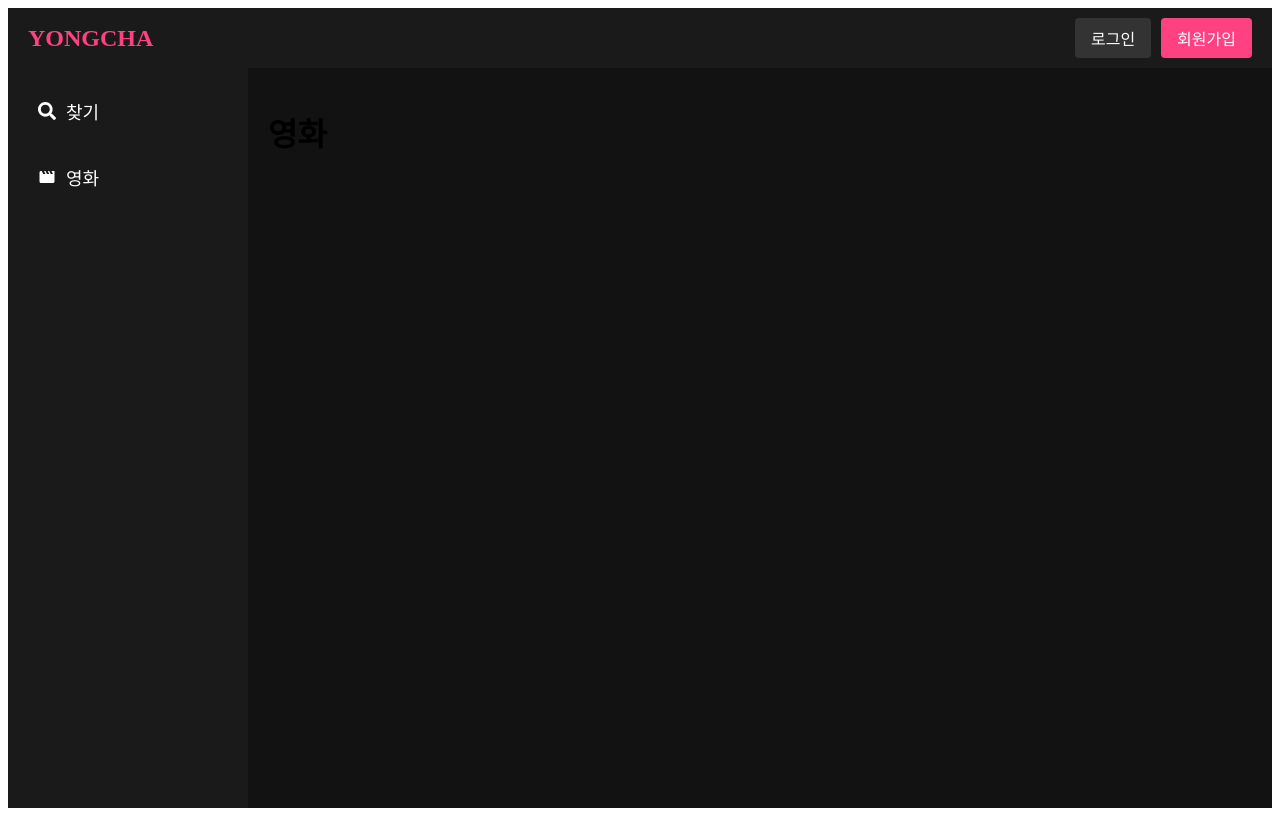
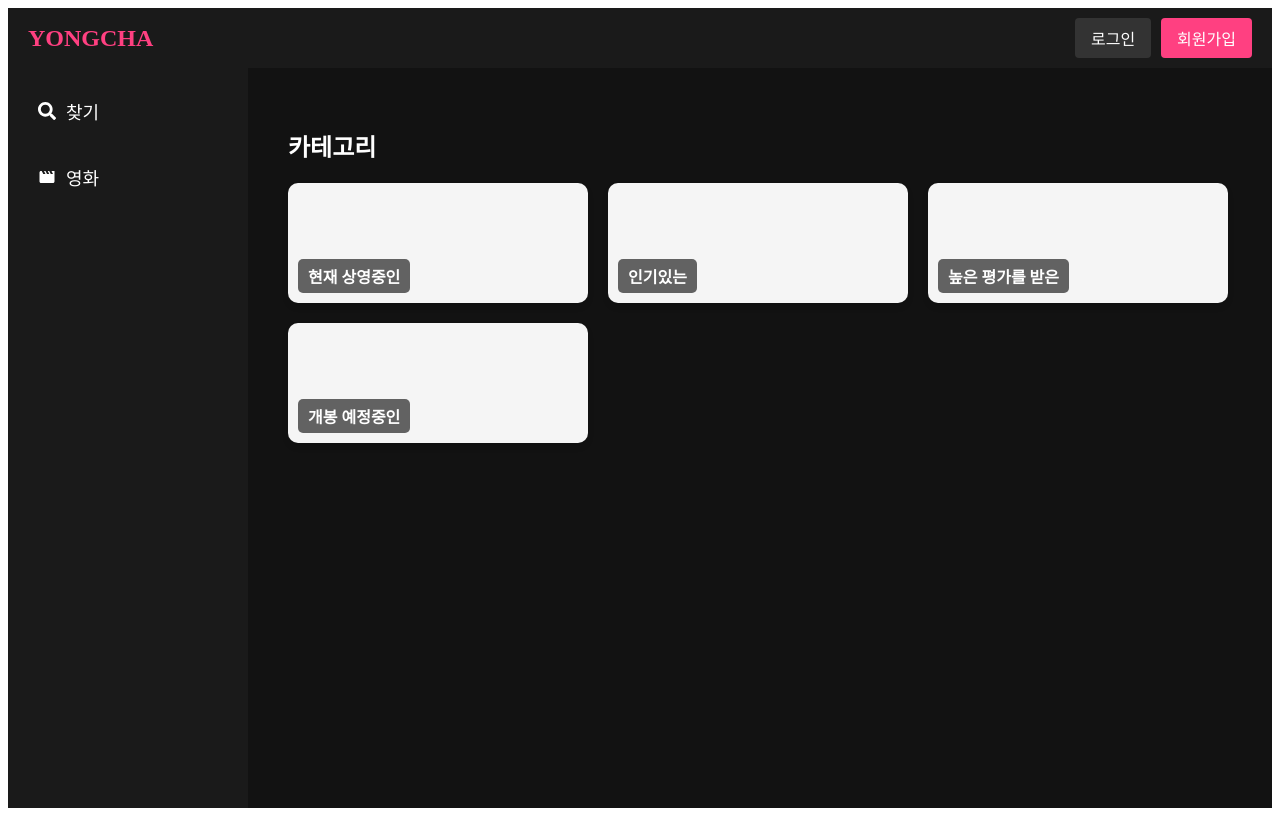
Before and after one commit to ShimFFF/Web-study, a React (Vite) app in the folder vite-todo-list/: page /movies in a window 1280 px wide. Built offline with nearby package versions, Linux system fonts and the light colour scheme.

Commit message:
:sparkles: feat: 영화 페이지 구성

```diff
--- /dev/null
+++ b/vite-todo-list/src/apis/mock/movie-category.ts
@@ -0,0 +1,33 @@
+// src/apis/mock/categories.ts
+export const MOVIECATEGORY : CategoryResponse[] = [
+    {
+        id: 1,
+        title: '현재 상영중인',
+        imageUrl: 'path-to-image-1.jpg',
+    },
+    {
+        id: 2,
+        title: '인기있는',
+        imageUrl: 'path-to-image-2.jpg',
+    },
+    {
+        id: 3,
+        title: '높은 평가를 받은',
+        imageUrl: 'path-to-image-3.jpg',
+    },
+    {
+        id: 4,
+        title: '개봉 예정중인',
+        imageUrl: 'path-to-image-4.jpg',
+    },
+];
+
+// interface CategoriesResponse {
+//     results: CategoryResponse[]
+// }
+
+interface CategoryResponse {
+    id: number;
+    title: string;
+    imageUrl: string;
+}
--- /dev/null
+++ b/vite-todo-list/src/compoenents/category/CategoryCard.tsx
@@ -0,0 +1,53 @@
+import React from 'react';
+import styled from 'styled-components';
+
+interface CategoryCardProps {
+    title: string;
+    imageUrl: string;
+}
+
+const CategoryCard: React.FC<CategoryCardProps> = ({ title }) => {
+    return (
+        <Card>
+            {/*<Image src={imageUrl} alt={title} />*/}
+            <Title>{title}</Title>
+        </Card>
+    );
+};
+
+export default CategoryCard;
+
+// Styled Components
+const Card = styled.div`
+  position: relative;
+  width: 300px;
+  height: 120px;
+  overflow: hidden;
+  border-radius: 10px;
+  cursor: pointer;
+  box-shadow: 0 4px 6px rgba(0, 0, 0, 0.1);
+    background-color: #f5f5f5;
+
+  &:hover {
+    transform: scale(1.05);
+    transition: transform 0.3s ease;
+  }
+`;
+
+// const Image = styled.img`
+//   width: 100%;
+//   height: 100%;
+//   object-fit: cover;
+// `;
+
+const Title = styled.div`
+    position: absolute;
+    bottom: 10px;
+    left: 10px;
+    color: white;
+    font-weight: bold;
+    font-size: 16px;
+    background-color: rgba(0, 0, 0, 0.6);
+    padding: 5px 10px;
+    border-radius: 5px;
+`;
--- /dev/null
+++ b/vite-todo-list/src/compoenents/category/CategoryList.tsx
@@ -0,0 +1,40 @@
+import styled from 'styled-components';
+import CategoryCard from "./CategoryCard.tsx";
+import {MOVIECATEGORY} from "../../apis/mock/movie-category.ts";
+
+const CategoryList = () => {
+    return (
+        <Container>
+            <Title>카테고리</Title>
+            <CategoryListContainer>
+                {MOVIECATEGORY.map((category) => (
+                    <CategoryCard
+                        key={category.id}
+                        title={category.title}
+                        imageUrl={category.imageUrl}
+                    />
+                ))}
+            </CategoryListContainer>
+        </Container>
+    );
+};
+
+export default CategoryList;
+
+// Styled Components
+const Container = styled.div`
+  padding: 20px;
+  color: #fff;
+`;
+
+const Title = styled.h2`
+  font-size: 24px;
+  margin-bottom: 20px;
+    color: white;
+`;
+
+const CategoryListContainer = styled.div`
+  display: flex;
+  gap: 20px;
+  flex-wrap: wrap;
+`;
--- a/vite-todo-list/src/pages/movie/Movie.tsx
+++ b/vite-todo-list/src/pages/movie/Movie.tsx
@@ -1,6 +1,8 @@
+import CategoryList from "../../compoenents/category/CategoryList.tsx";
+
 const Movie = () => {
     return (
-        <h1>영화</h1>
+        <CategoryList></CategoryList>
     );
 };
 
```
